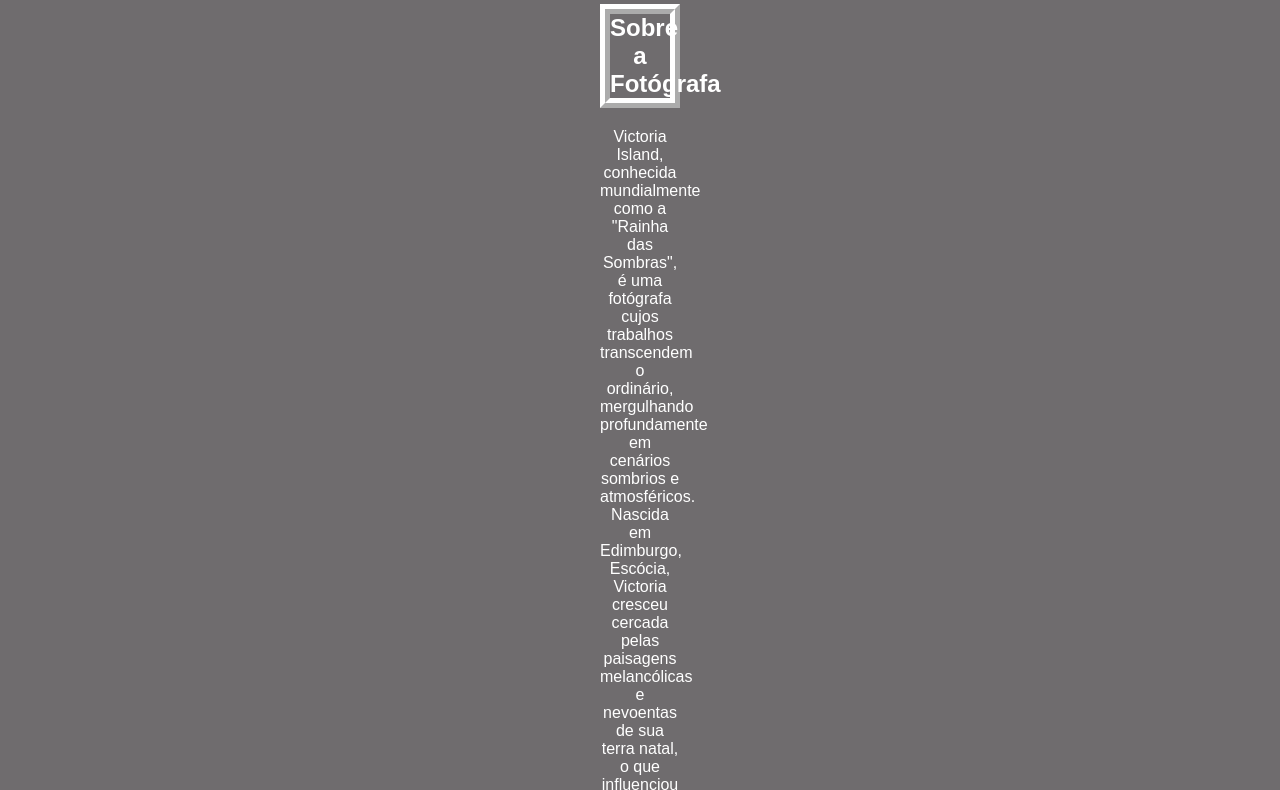
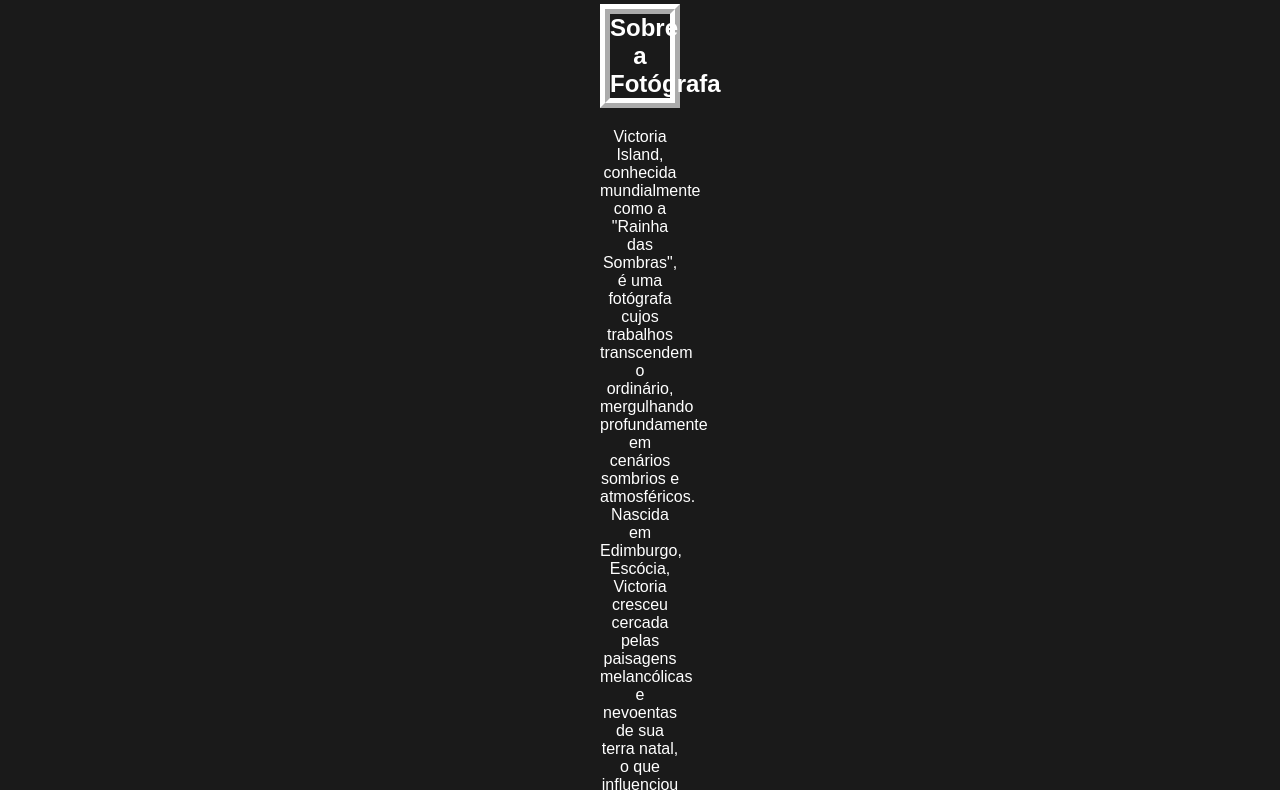
Before and after one commit to pedroowb/portifolio-modelo, a plain HTML site: page index.html in a window 1280 px wide. Shown: the part 184-974 px from the top of the page. Drawn offline with Linux system fonts and the light colour scheme.

Commit message:
novas alterações feitas

```diff
--- a/assets/styles/index_style.css
+++ b/assets/styles/index_style.css
@@ -2,7 +2,7 @@ body{
     font-family: Arial, Helvetica, sans-serif;
     margin: 0;
     text-align: center;
-    background-color: #6f6c6e;
+    background-color: #1a1a1a;
 }
 #footer-container{
     background-color: #0c0404;
```
